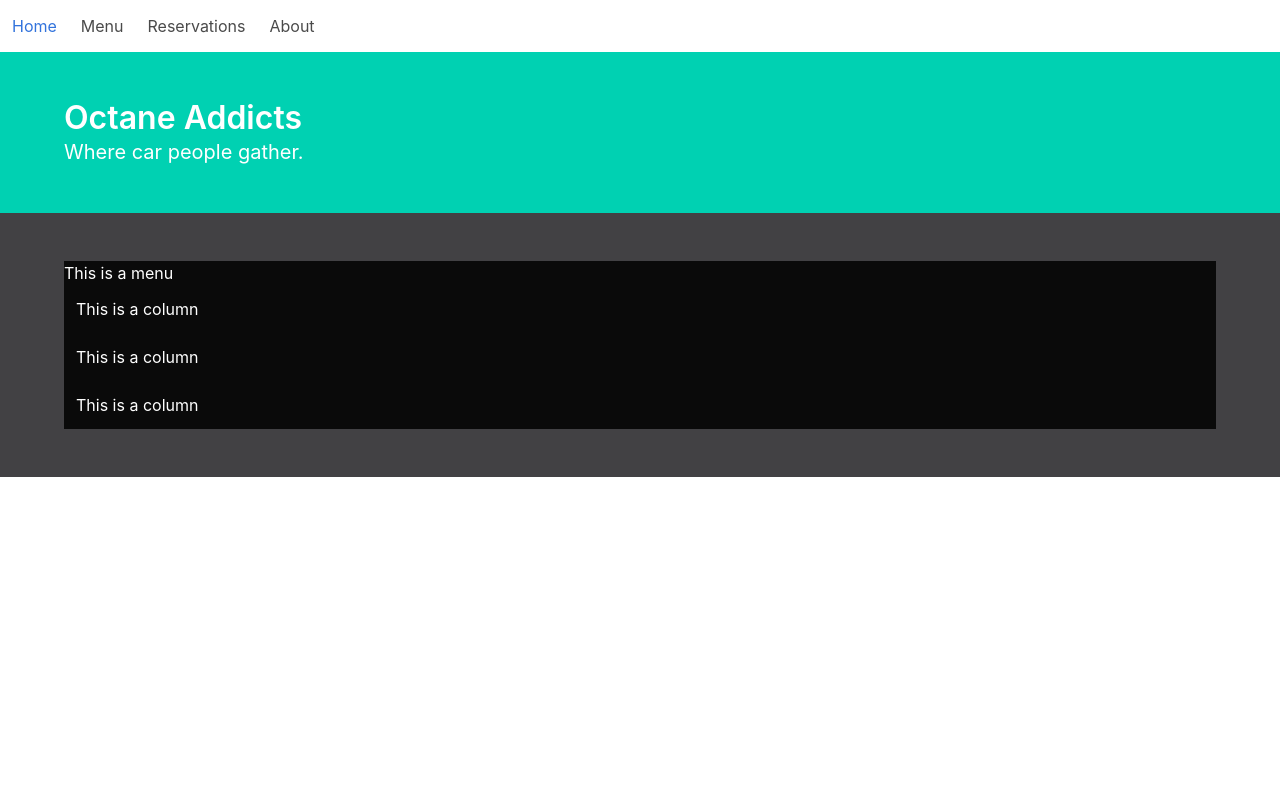
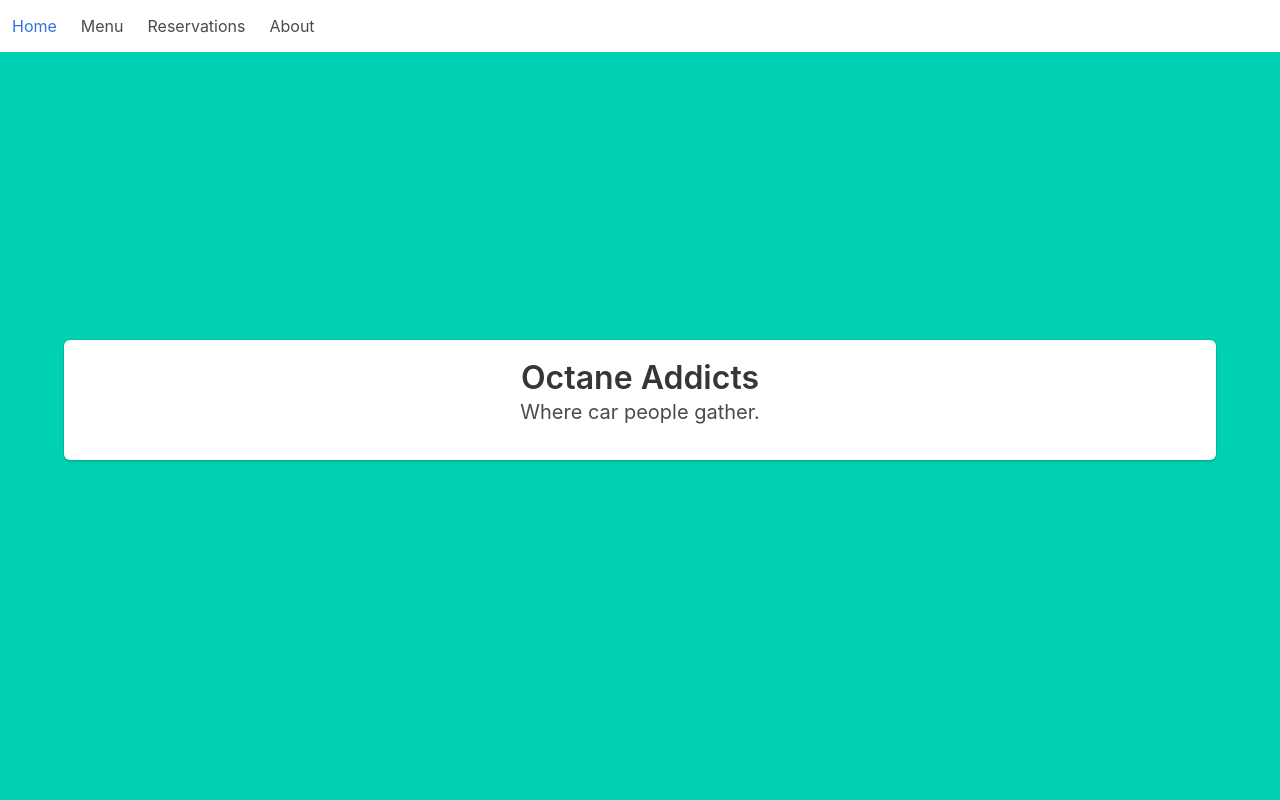
Before and after one commit to Vaironl/MockRestaurant, an Angular app: page / in a window 1280 px wide. Shown: the top 800 px of the page. Built offline with nearby package versions, Linux system fonts and the light colour scheme.

Commit message:
Centered title and filled hero container to be main part of the page.

```diff
--- a/src/app/app.component.css
+++ b/src/app/app.component.css
@@ -0,0 +1,10 @@
+html{
+  overflow: hidden;
+}
+
+
+.container.box
+{
+  height: 15vh;
+  top: 30vh;
+}
--- a/src/app/app.component.html
+++ b/src/app/app.component.html
@@ -40,13 +40,13 @@
       </a>
     </div>
 </nav>
-<section class="hero">
+<section class="hero" style="height:95vh;">
   <div class="hero-body has-background-primary">
-    <div class="container">
-      <h1 class="title has-text-white">
+    <div class="container box has-text-black has-text-centered">
+      <h1 class="title">
         {{ title }}
       </h1>
-      <h2 class="subtitle has-text-white">
+      <h2 class="subtitle">
         Where car people gather.
       </h2>
     </div>
```
